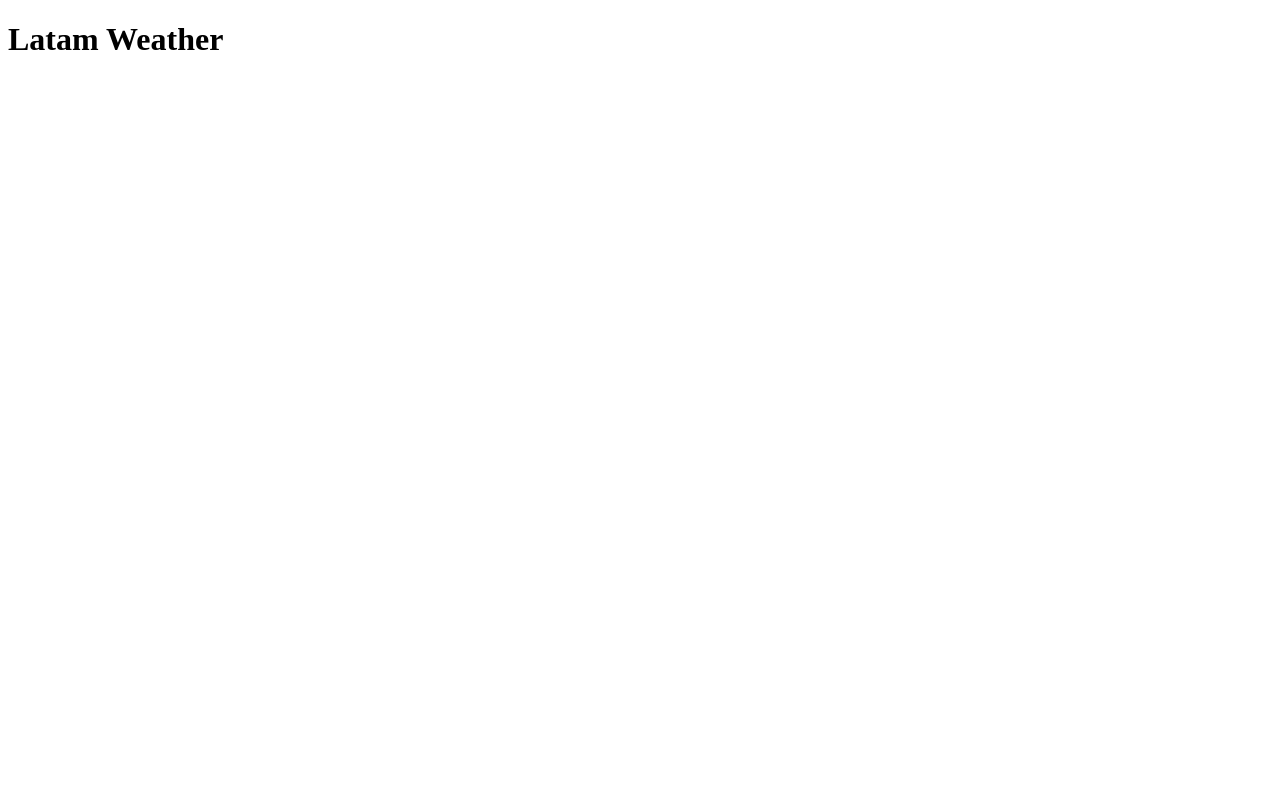
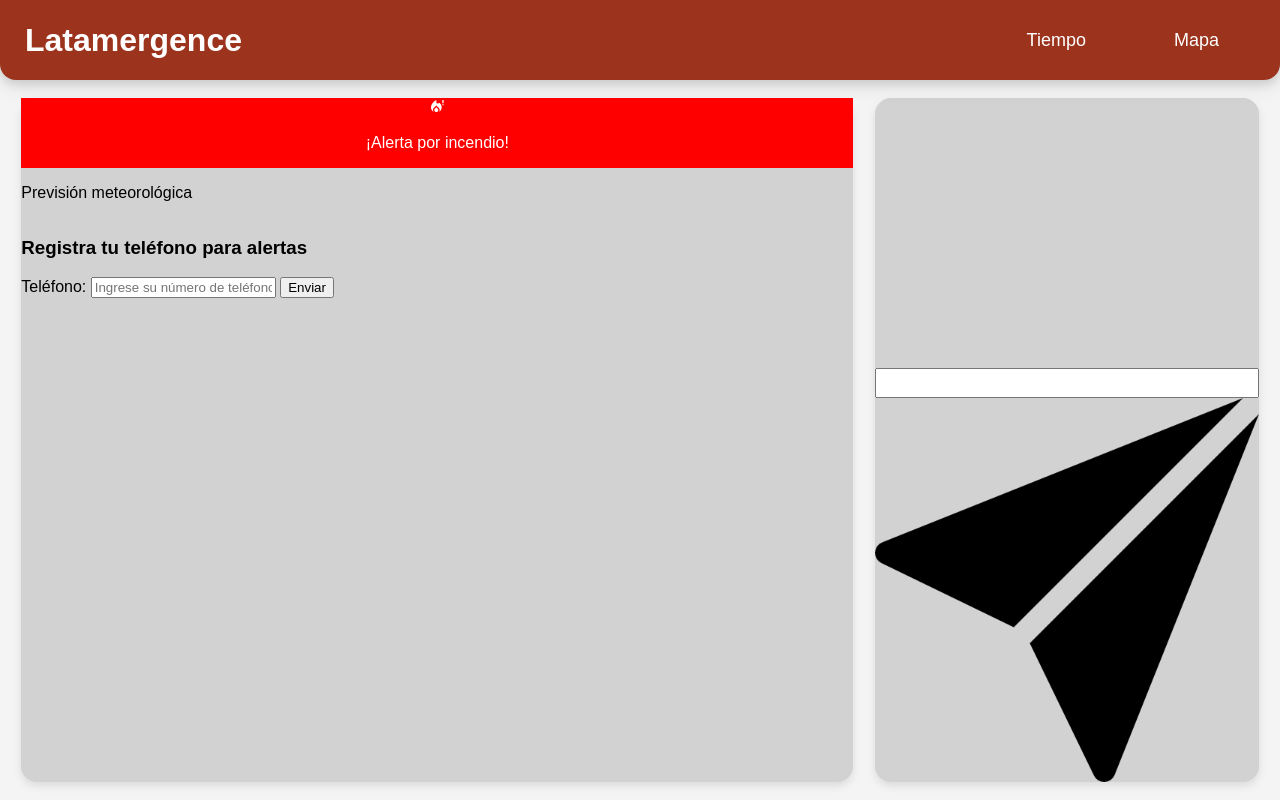
Before and after one commit to NIU1671277/Hackathon-Challenge2-Climate, a website: page public/index.html in a window 1280 px wide. Drawn offline with Linux system fonts and the light colour scheme; a web font is replaced by a local one.

Commit message:
en proces

```diff
--- /dev/null
+++ b/public/css/style.css
@@ -0,0 +1,188 @@
+* {
+    font-family: "Funnel Display", sans-serif;
+}
+
+body {
+    margin: 0;
+    background-color: #f4f4f4;
+    display: flex;
+    flex-direction: column;
+    height: 100vh;
+}
+
+header {
+    color: white;
+    background: #9c341d;
+    display: flex;
+    justify-content: space-between;
+    align-items: center;
+    padding: 0 25px;
+    height: 10%;
+    box-shadow: 0 4px 8px 0 rgba(0, 0, 0, 0.1), 0 6px 20px 0 rgba(0, 0, 0, 0.1);
+    border-radius: 0 0 1em 1em;
+    position: sticky;
+    z-index: 10;
+}
+
+header .menu {
+    display: flex;
+    align-items: center;
+    text-align: center;
+    padding: 14px 0px;
+    height: 80%;
+    gap: 1em;
+}
+
+header .menu * {
+    color: white;
+    background-color: #9c341d;
+    height: 90%;
+    font-size: large;
+    padding: 0 2em;
+    font-weight: 500;
+    border: none;
+}
+
+header button:hover {
+    background: #789dc1;
+}
+
+.zona-medio
+{
+    display: flex;
+    flex-direction: row;
+    justify-content: space-evenly;
+    align-items: center;
+    align-content: center;
+    height: 90%;
+}
+
+.info, .chat {
+    background-color: rgb(210, 210, 210);
+    width: 65%;
+    height: 95%;
+    border-radius: 1em;
+    display: flex;
+    flex-direction: column;
+    box-shadow: 0 4px 8px 0 rgba(0, 0, 0, 0.1);
+}
+
+.chat {
+    width: 30%;
+}
+
+.textchat{
+    flex-direction: row;
+    justify-content: space-evenly;
+    height: 90%
+}
+
+.textuser{
+    flex-direction: row;
+    justify-content: space-evenly;
+    height: 8%
+}
+
+.alert-banner {
+    direction: flex;
+    flex-direction: row;
+    color: white;
+    background-color: red;
+    text-align: center;
+    width: 100%
+}
+
+.alert-banner img {
+    height: 1em;
+}
+
+/*
+
+.main-container {
+    display: flex;
+    flex: 1;
+    flex-direction: row;
+    justify-content: center;
+    align-items: flex-start;
+    margin-top: 20px;
+}
+
+
+.alert-banner {
+    background-color: #ff5c5c;
+    color: white;
+    text-align: center;
+    padding: 15px 0;
+    font-size: 18px;
+    font-weight: bold;
+}
+
+.container-info {
+    display: flex;
+    width: 100%;
+    height: 100%;
+}
+
+
+.main-content {
+    flex: 2;
+    padding: 20px;
+    text-align: center;
+}
+
+
+.sidebar {
+    flex: 1;
+    padding: 20px;
+    background-color: #f0f0f0;
+    border-left: 2px solid #ddd;
+}
+
+
+.content {
+    display: none;
+    padding: 20px;
+    text-align: center;
+}
+
+.active {
+    display: block;
+}
+
+
+.search-box {
+    margin-bottom: 20px;
+}
+
+.search-box input {
+    padding: 10px;
+    width: 200px;
+    border: 1px solid #ccc;
+    border-radius: 5px;
+}
+
+.search-box button {
+    padding: 10px 15px;
+    background: #28a745;
+    border-radius: 5px;
+}
+
+.search-box button:hover {
+    background: #218838;
+}
+
+.alert-banner {
+    position: fixed;
+    top: 30px;
+    left: 50%;
+    transform: translateX(-50%);
+    background-color: rgb(242, 55, 55);
+    height: auto;
+    padding: 0px 20px;
+    border-radius: 5px;
+    border: 2px solid #000;
+    font-family: Arial, sans-serif;
+    font-size: 16px;
+    box-shadow: 0 4px 8px 0 rgba(0, 0, 0, 0.1), 0 6px 20px 0 rgba(0, 0, 0, 0.1);
+    z-index: 1000;
+} */
--- a/public/index.html
+++ b/public/index.html
@@ -3,9 +3,46 @@
 <head>
     <meta charset="UTF-8">
     <meta name="viewport" content="width=device-width, initial-scale=1.0">
-    <title>Document</title>
+    <title>Latam Weather</title>
+    <link rel="stylesheet" href="css/style.css">
+    <link rel="preconnect" href="https://fonts.googleapis.com">
+    <link rel="preconnect" href="https://fonts.gstatic.com" crossorigin>
+    <link href="https://fonts.googleapis.com/css2?family=Funnel+Display:wght@300..800&display=swap" rel="stylesheet">
+    <script defer src="js/menu.js"></script>
 </head>
 <body>
-    <h1>Latam Weather</h1>
+    <header>
+        <h1>Latamergence</h1>
+        <div class="menu">
+        <button onclick="showTab('weather')">Tiempo</button>
+        <button onclick="showTab('map')">Mapa</button>
+        </div>
+    </header>
+    <div class="zona-medio">
+    <section class="info">
+        <div class="alert-banner">
+            <img src="img/fire.svg" alt="Fire Icon">
+            <p>¡Alerta por incendio!</p>
+        </div>
+        <div class="weather">
+            <p>Previsión meteorológica</p>
+        </div>
+        <div>
+            <h3>Registra tu teléfono para alertas</h3>
+            <form>
+                <label for="phone">Teléfono:</label>
+                <input type="tel" id="phone" name="phone" placeholder="Ingrese su número de teléfono" required>
+                <button type="submit">Enviar</button>
+            </form>
+        </div>
+    </section>
+    <section class="chat">
+        <div class="textchat">
+
+        </div>
+        <input class="textuser"type="text" name="query" id="query">
+        <img src="img/avionet.png" alt="Fire Icon">
+    </section>
+    </div>
 </body>
 </html>
--- /dev/null
+++ b/public/js/menu.js
@@ -0,0 +1,7 @@
+// Función para cambiar entre las pestañas de "Tiempo" y "Mapa"
+function showTab(tabId) {
+    document.querySelectorAll('.content').forEach(tab => {
+        tab.classList.remove('active');
+    });
+    document.getElementById(tabId).classList.add('active');
+}
```
Also changed, not shown: public/img/avionet.png (added), public/img/fire.svg (added).
